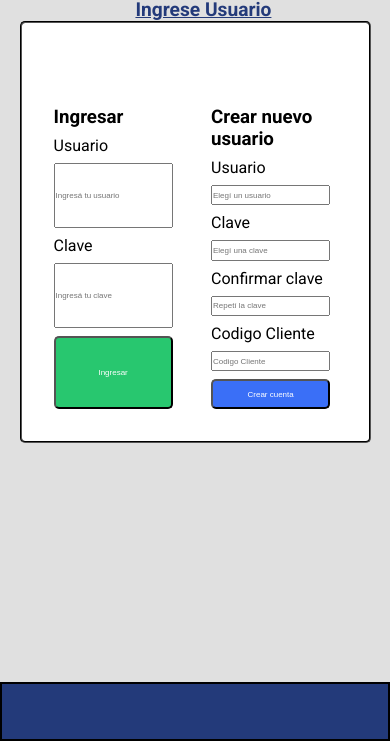
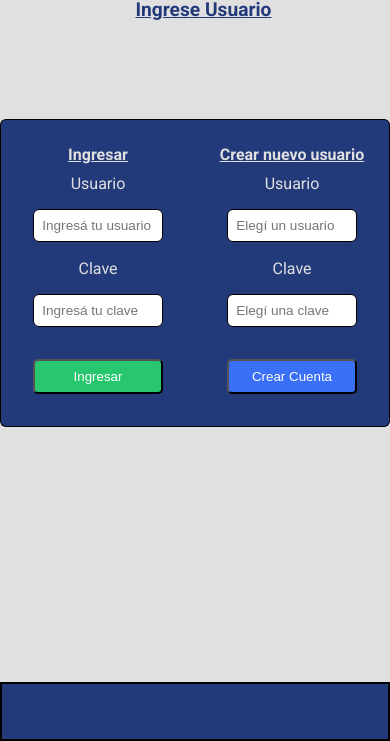
Before and after one commit to AlejandroEPis/AplicacionesWebClienteTP1, a plain HTML site: page TP1/index.html in a window 390 px wide. Shown: the part 103-844 px from the top of the page. Drawn offline with Linux system fonts and the light colour scheme.

Commit message:
ok resposive

```diff
--- a/TP1/assets/nuevoClPr.css
+++ b/TP1/assets/nuevoClPr.css
@@ -1,6 +1,20 @@
 /*Nuevo Cliente*/
 
+/* Header N°1*/
+header.heaLo {
+  position: fixed;
+  top: 0;
+  left: 12.5%;
+  z-index: 1000;
+  display: flex;
+  justify-content: center;
+  align-items: center;
+  width: calc(100% - 12.5%);
+  height: 10vh;
+  color: white;
+  background: #233a7a;
 
+}
 
 .nueCl {
   display: flex;
@@ -26,6 +40,7 @@
   margin: 0;
   width: auto;
 }
+
 .nueCl label {
   font-size: 0.85rem;
   font-weight: bold;
@@ -49,14 +64,14 @@
 }
 
 /*Nuevo Proveedor*/
-.nuePr{
+.nuePr {
   display: flex;
   justify-content: center;
   align-items: flex-start;
   margin-top: 5%;
 }
 
-.nuePr table{
+.nuePr table {
   background-color: #233a7a;
   border: 1px solid black;
   border-radius: 6px;
@@ -77,7 +92,8 @@
   padding: 0.5rem;
   width: 100%;
 }
-.nuePr input{
+
+.nuePr input {
   width: 100%;
 }
 
@@ -85,17 +101,135 @@
   color: white;
   padding: 0.5rem;
 }
+
 .nuePr td.bot {
   display: flex;
   justify-content: center;
   align-items: center;
 }
 
+/*Index*/
+.usua {
+  display: flex;
+  justify-content: center;
+  align-items: flex-start;
+  margin-top: 5%;
+}
+
+.diuno,
+.didos {
+  display: flex;
+  flex-direction: column;
+  align-items: center;
+  padding: 1rem;
+  border: 1px solid black;
+  background-color: #233a7a;
+  border-radius: 6px;
+  color: #E0E0E0;
+}
+
+h3 {
+  margin: 6% 0 6% 0;
+  font-weight: bold;
+}
+
+.diuno {
+  border-right: none;
+  border-radius: 6px 0 0 6px;
+}
+
+.didos {
+  border-left: none;
+  border-radius: 0 6px 6px 0;
+}
+
+.didos input,
+.diuno input {
+  font-size: 0.85rem;
+  border: 1px solid black;
+  border-radius: 6px;
+  color: #233a7a;
+  padding: 0.5rem;
+  width: 80%;
+  height: 10%;
+  margin: 10%;
+
+}
+
+.diuno h3,
+.didos h3 {
+  text-decoration: underline
+}
+
+
+/*Botones Login*/
+
+.bIng {
+  color: white;
+  background-color: #28C76F;
+  border-radius: 5px;
+  padding: 5px;
+  cursor: pointer;
+  padding: 0.5rem;
+  width: 80%;
+  height: 10%;
+  margin: 10%;
+}
+
+.bCrea {
+  color: white;
+  background-color: #3A6FF7;
+  border-radius: 5px;
+  padding: 5px;
+  cursor: pointer;
+  padding: 0.5rem;
+  width: 80%;
+  height: 10%;
+  margin: 10%;
+}
+
+.bIng:hover {
+  background-color: #009e47;
+  cursor: pointer;
+  color: #E0E0E0;
+}
+
+.bCrea:hover {
+  background-color: #0030a1;
+  cursor: pointer;
+  color: #E0E0E0;
+}
+
+/*Monitor mas chico que Full HD*/
+@media (max-width: 1366px) {
+  header.heaLo {
+    width: 100%;
+    left: 0;
+  }
+}
+
+/*Celular Vertical*/
+@media (max-width: 767px) {
+
+  header.heaLo h1 {
+    font-size: 1.3rem;
+  }
+
+  .usua {
+    margin-top: 25%;
+  }
+  .didos h3,
+  .diuno h3{
+    font-size: 1rem;
+  }
+}
+
 /*Celular Horizontal*/
-@media (max-width: 915px) and (orientation: landscape) {
-.nuePr{
+@media (max-width: 932px) and (orientation: landscape) {
+  .nuePr {
     margin: 5%;
   }
+
   .nuePr label,
   .nuePr input,
   .nuePr select {
@@ -103,29 +237,41 @@
     margin: 0;
     padding: 0;
   }
-  .nuePr td{
+
+  .nuePr td {
     padding: 0;
   }
 
 
-.tados label,
-.tados input,
-.tados select,
-.tauno label,
-.tauno input,
-.tauno select {
+  .didos label,
+  .didos input,
+  .didos select,
+  .diuno label,
+  .diuno input,
+  .diuno select {
     font-size: 0.8rem;
     margin: 0;
     padding: 0;
   }
+
   .tados td,
-  .tauno td{
+  .tauno td {
     padding: 0;
+  }
+
+  header.heaLo h1 {
+    font-size: 1.3rem;
+  }
+
+  .usua {
+
+  }
+  .didos h3,
+  .diuno h3{
+    font-size: 1rem;
   }
 
 
 
 
-
-
 }
--- a/TP1/assets/styles.css
+++ b/TP1/assets/styles.css
@@ -20,21 +20,7 @@ body {
   background-color: #E0E0E0;
 }
 
-/* Header N°1*/
-header.heaLo {
-  position: fixed;
-  top: 0;
-  left: 12.5%;
-  z-index: 1000;
-  display: flex;
-  justify-content: center;
-  align-items: center;
-  width: calc(100% - 12.5%);
-  height: 10vh;
-  color: white;
-  background: #233a7a;
 
-}
 
 /* Header N°2*/
 header.heaNo {
@@ -531,7 +517,7 @@ select {
   }
 }
 
-/*Responsive Celular*/
+/*Responsive Celular Vertical*/
 @media (max-width: 767px) {
 
   aside {
@@ -684,6 +670,8 @@ select {
 width: 11ch;
   }
 }
+
+/*Celulare Horizontal*/
 @media (max-width: 915px) and (orientation: landscape) {
 
   /*Menu Hamburguesa*/
--- a/TP1/index.html
+++ b/TP1/index.html
@@ -25,35 +25,28 @@
       <h2>Ingrese Usuario</h2>
 
 
-      <section class="tlog">
-         <div class="login">
-            <form action="" method="post">
+      <form class="usua" action="" method="post">
+         <div class="diuno">
             <h3>Ingresar</h3>
             <label for="usuario">Usuario</label>
             <input type="text" id="usuario" name="usuario" placeholder="Ingresá tu usuario" required>
             <label for="clave">Clave</label>
             <input type="password" id="clave" name="clave" placeholder="Ingresá tu clave" required>
-               <input class="bIng" type="submit" value="Ingresar">
-            </form>
-            <form action="" method="post">
+            <button class="bIng" type="submit" value="Ingresar">Ingresar</button>
+         </div>
+         <div class="didos">
             <h3>Crear nuevo usuario</h3>
             <label for="nuevoUsuario">Usuario</label>
             <input type="text" id="nuevoUsuario" name="nuevoUsuario" placeholder="Elegí un usuario" required>
             <label for="nuevaClave">Clave</label>
             <input type="password" id="nuevaClave" name="nuevaClave" placeholder="Elegí una clave" required>
-               <label for="confirmarClave">Confirmar clave</label>
-               <input type="password" id="confirmarClave" name="confirmarClave" placeholder="Repetí la clave" required>
-               <label for="confirmarClave">Codigo Cliente</label>
-               <input type="password" id="cclien" name="confirmarClave" placeholder="Codigo Cliente" required>
-               <input class="bCrea" type="submit" value="Crear cuenta">
+            <button class="bCrea" type="submit" value="Crear cuenta">Crear Cuenta</button>
+         </div>
       </form>
-         </div>
-      </section>
 
    </main>
    <footer>
 
-      </table>
    </footer>
 </body>
 
```
Also changed, not shown: TP1/assets/index.css (+5 -4 lines). Lines whose indentation alone changed are shown as unchanged.
